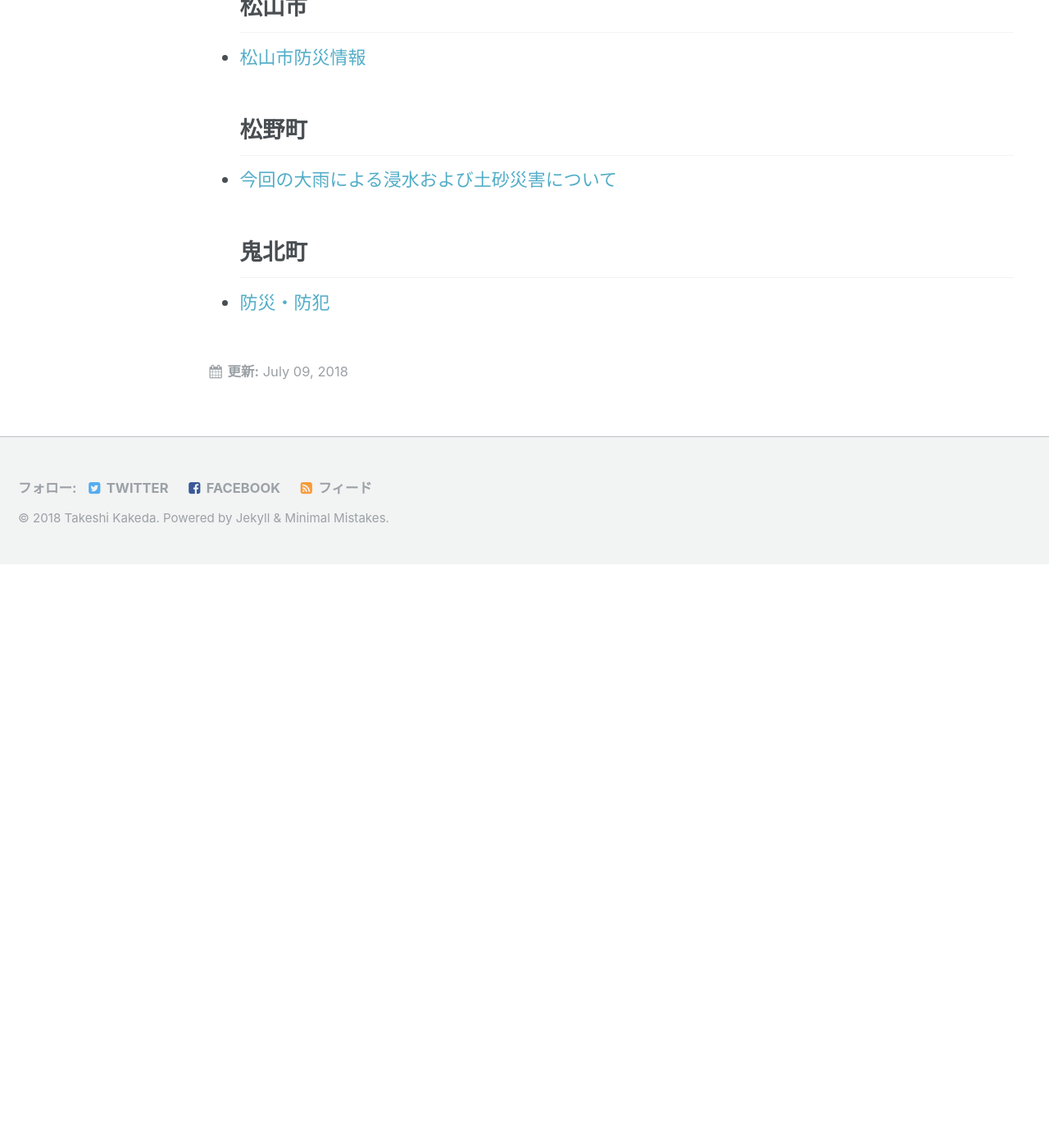
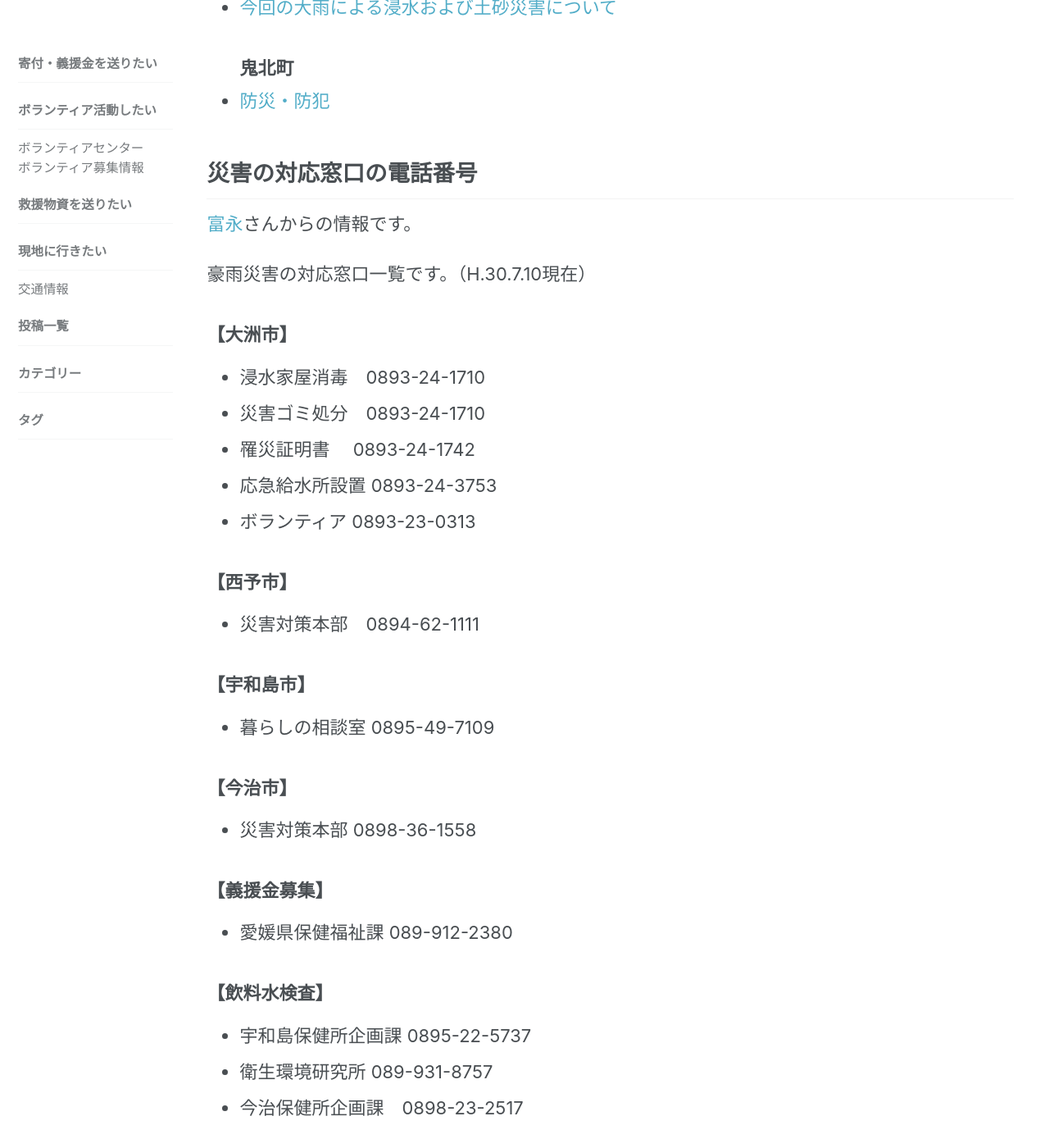
Before and after one commit to cheerup-ehime/cheerup-ehime.github.io, a Jekyll site: the page built from _pages/disaster-area.md, in a window 1280 px wide and 1400 px high, scrolled down 1401 px. Shown: the whole window at 82% size. Built offline with Jekyll 4.4.1, drawn with Linux system fonts in a browser that asks for light colours; before the commit the page ends 2089 px from its top, so only the background shows below that; some of the changed text lies outside the part shown.

Commit message:
自治体への連絡先を追加

```diff
--- a/_pages/disaster-area.md
+++ b/_pages/disaster-area.md
@@ -2,27 +2,57 @@
 title: "愛媛県内の被災地へのリンク集"
 permalink: /disaster-area/
 date: 2018-07-09 06:23:20
+last_modified_at: 2018-07-12 00:24:28
 ---
-
-## 愛媛県
+## 各自治体のサイト
+### 愛媛県
 - [えひめの防災・危機管理](http://ehime.force.com/)
-## 愛南町
+### 愛南町
 - [愛南町（くらし）](http://www.town.ainan.ehime.jp/kurashi/)
-## 今治市
+### 今治市
 - [今治市防災情報ポータル](https://city-imabari.secure.force.com/)
 - [市民生活情報・支援情報](http://www.city.imabari.ehime.jp/saigai201807/)
-## 宇和島市
+### 宇和島市
 - [宇和島市公式ウェブサイト](https://www.city.uwajima.ehime.jp/)
-## 大洲市
+### 大洲市
 - [大洲市公式ウェブサイト](http://www.city.ozu.ehime.jp/)
-## 上島町
+### 上島町
 - [上島町](https://www.town.kamijima.lg.jp/)
-## 西予市
+### 西予市
 - [西予市公式ウェブサイト](http://www.city.seiyo.ehime.jp/)
 - [ボランティアセンター開設(7/10)](http://www.city.seiyo.ehime.jp/kinkyu/4956.html)
-## 松山市
+### 松山市
 - [松山市防災情報](http://www.bousai.city.matsuyama.ehime.jp/public_info/main.php)
-## 松野町
+### 松野町
 - [今回の大雨による浸水および土砂災害について](https://www.town.matsuno.ehime.jp/soshiki/1/3124.html)
-## 鬼北町
+### 鬼北町
 - [防災・防犯](http://www.town.kihoku.ehime.jp/life/1/1/8/)
+
+## 災害の対応窓口の電話番号
+[富永](https://www.facebook.com/kiyo.tominaga/posts/1854593247930211)さんからの情報です。
+
+豪雨災害の対応窓口一覧です。（H.30.7.10現在）
+
+### 【大洲市】
+- 浸水家屋消毒　0893-24-1710
+- 災害ゴミ処分　0893-24-1710
+- 罹災証明書　 0893-24-1742
+- 応急給水所設置 0893-24-3753
+- ボランティア 0893-23-0313
+
+### 【西予市】
+- 災害対策本部　0894-62-1111
+
+### 【宇和島市】
+- 暮らしの相談室 0895-49-7109
+
+### 【今治市】
+- 災害対策本部 0898-36-1558
+
+### 【義援金募集】
+- 愛媛県保健福祉課 089-912-2380
+
+### 【飲料水検査】
+- 宇和島保健所企画課 0895-22-5737
+- 衛生環境研究所 089-931-8757
+- 今治保健所企画課　0898-23-2517
```
